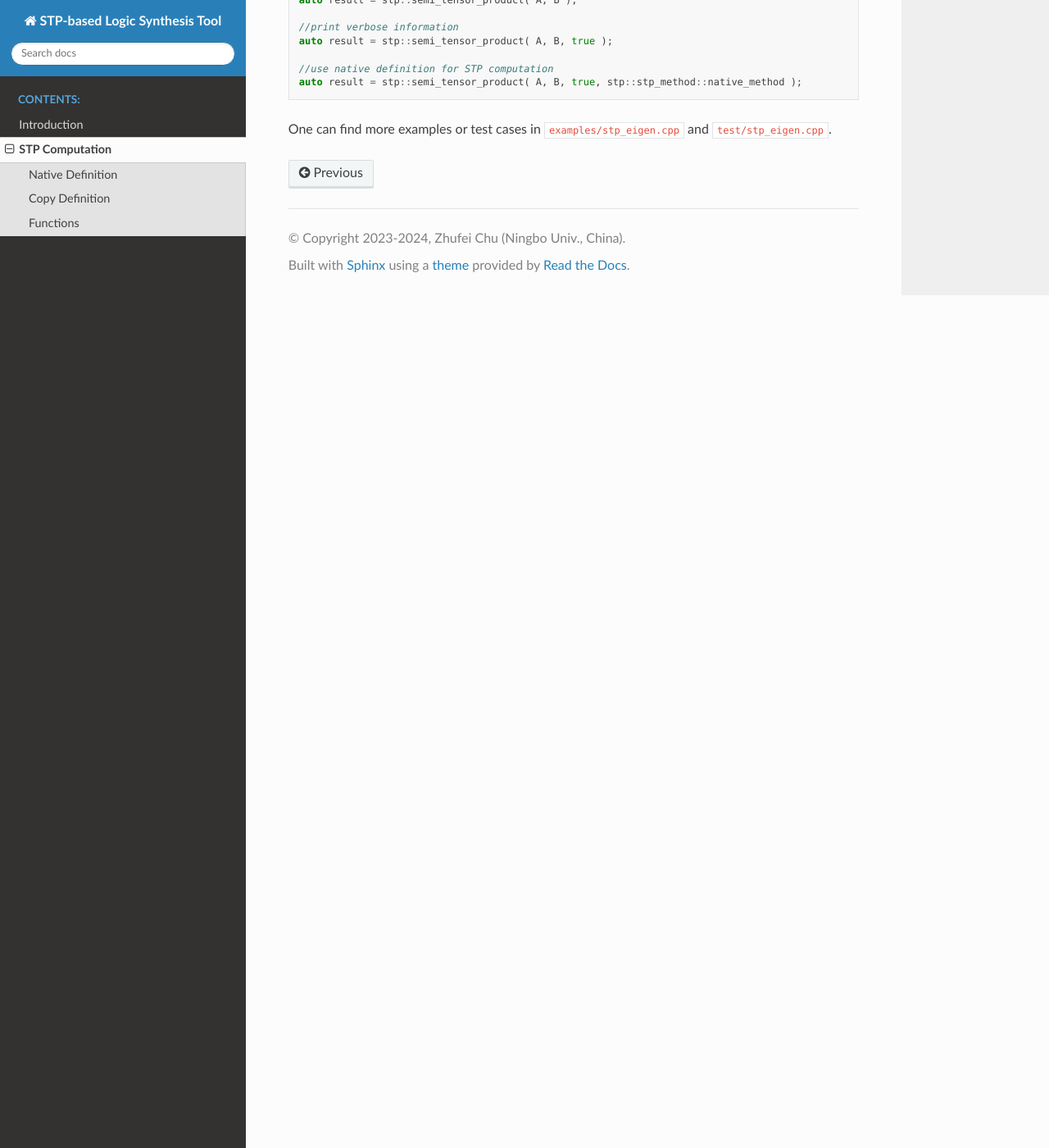
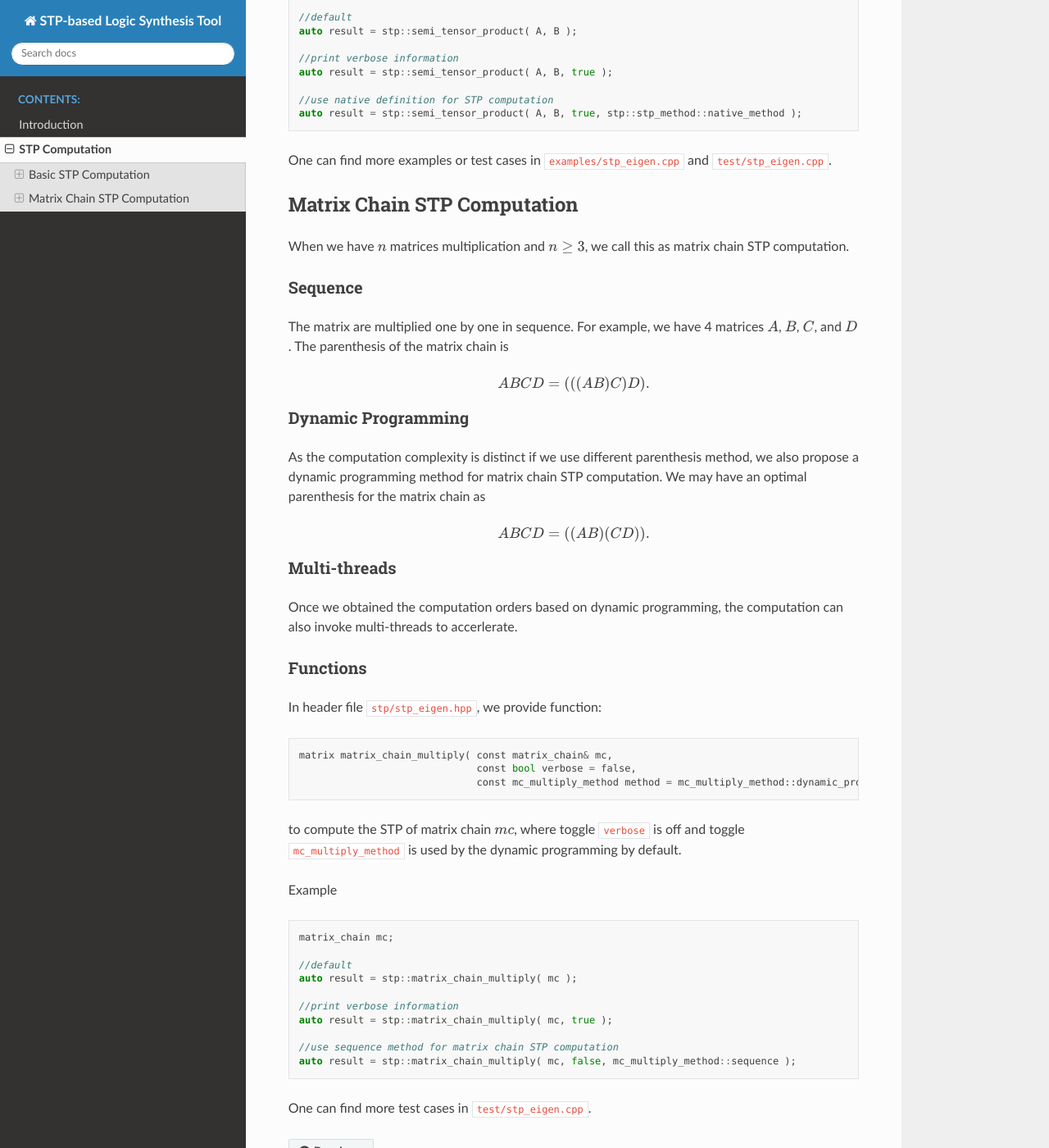
Before and after one commit to yujning/stp, a Sphinx documentation site: the page built from docs/stp_compute.rst, in a window 1280 px wide and 1400 px high, scrolled down 1470 px. Shown: the whole window at 82% size. Built offline with Sphinx 7.4.7 and the Read the Docs theme 2.0.0, drawn with Linux system fonts in a browser that asks for light colours; some of the changed text lies outside the part shown.

Commit message:
matrix chain multiplication

```diff
--- a/docs/stp_compute.rst
+++ b/docs/stp_compute.rst
@@ -1,10 +1,13 @@
 STP Computation
 ===============
 
-Semi-Tensor Product (STP) Computation based on Eigen Library
+The basic Semi-Tensor Product (STP) Computation based on Eigen Library
+
+Basic STP Computation
+----------------------
 
 Native Definition
------------------
+^^^^^^^^^^^^^^^^^^^^^
 
 Given two matrices :math:`A_{m \times n}` and :math:`B_{p \times q}`, the STP
 of :math:`A` and :math:`B` is defined as
@@ -58,7 +61,7 @@ According to the definition,
   \end{align}
 
 Copy Definition
------------------
+^^^^^^^^^^^^^^^^^^^^^
 Continue with the above example, we can view :math:`A` be composed by two
 submatrices :math:`A_{left}=\begin{bmatrix}1 & 0 \\ 0 & 1\end{bmatrix}`
 and :math:`A_{right} = \begin{bmatrix}0 & 0 \\ 1 & 1\end{bmatrix}`. When we
@@ -69,7 +72,7 @@ partial result; otherwise, we copy :math:`A_{right}`. One can verify the
 results are exactly the same as the ones computed by native definition.
 
 Functions
-----------------
+^^^^^^^^^^^^^^^^^^^^^
 In header file ``stp/stp_eigen.hpp``, we provide function::
 
   matrix semi_tensor_product( const matrix& A, const matrix& B
@@ -96,3 +99,59 @@ Example
   auto result = stp::semi_tensor_product( A, B, true, stp::stp_method::native_method );
 
 One can find more examples or test cases in ``examples/stp_eigen.cpp`` and ``test/stp_eigen.cpp``.
+
+Matrix Chain STP Computation
+----------------------------
+When we have :math:`n` matrices multiplication and :math:`n \ge 3`, we call
+this as matrix chain STP computation.
+
+Sequence
+^^^^^^^^^^^^^^^^^^^^^
+The matrix are multiplied one by one in sequence. For example, we have 4
+matrices :math:`A`, :math:`B`, :math:`C`, and :math:`D`. The parenthesis of
+the matrix chain is
+
+.. math::
+  ABCD = (((AB)C)D).
+
+Dynamic Programming
+^^^^^^^^^^^^^^^^^^^^^
+As the computation complexity is distinct if we use different parenthesis
+method, we also propose a dynamic programming method for matrix chain STP
+computation. We may have an optimal parenthesis for the matrix chain as
+
+.. math::
+  ABCD = ((AB)(CD)).
+
+Multi-threads
+^^^^^^^^^^^^^^^^^^^^^
+Once we obtained the computation orders based on dynamic programming, the
+computation can also invoke multi-threads to accerlerate.
+
+Functions
+^^^^^^^^^^^^^^^^^^^^^
+In header file ``stp/stp_eigen.hpp``, we provide function::
+
+  matrix matrix_chain_multiply( const matrix_chain& mc,
+                                const bool verbose = false,
+                                const mc_multiply_method method = mc_multiply_method::dynamic_programming )
+
+to compute the STP of matrix chain :math:`mc`, where toggle ``verbose`` is off and toggle ``mc_multiply_method``
+is used by the dynamic programming by default.
+
+Example
+
+.. code-block:: c++
+
+  matrix_chain mc;
+
+  //default
+  auto result = stp::matrix_chain_multiply( mc );
+
+  //print verbose information
+  auto result = stp::matrix_chain_multiply( mc, true );
+
+  //use sequence method for matrix chain STP computation
+  auto result = stp::matrix_chain_multiply( mc, false, mc_multiply_method::sequence );
+
+One can find more test cases in ``test/stp_eigen.cpp``.
```
Also changed, not shown: 3 other files.
